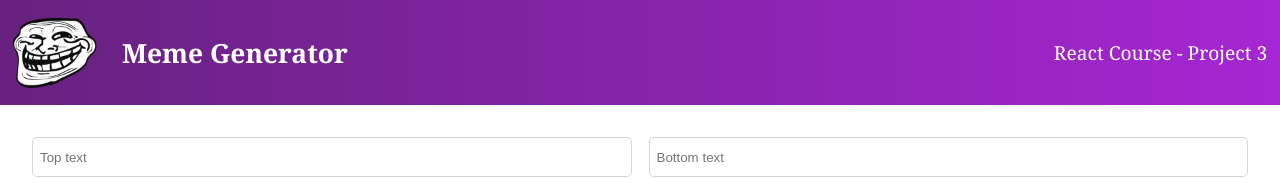
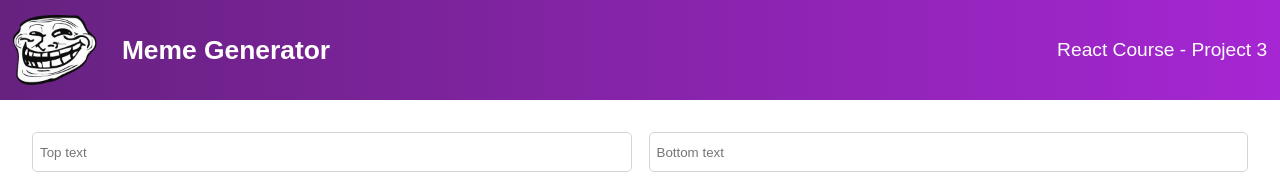
Before and after one commit to Mussina123/React-meme-app, a React (Create React App) app in the folder meme-app/: page / in a window 1280 px wide. Shown: the top 179 px of the page. Built offline with nearby package versions, Linux system fonts and the light colour scheme; no server answers.

Commit message:
changed font-family

```diff
--- a/meme-app/src/index.html
+++ b/meme-app/src/index.html
@@ -4,6 +4,12 @@
     <meta charset="UTF-8" />
     <meta http-equiv="X-UA-Compatible" content="IE=edge" />
     <meta name="viewport" content="width=device-width, initial-scale=1.0" />
+    <link rel="preconnect" href="https://fonts.googleapis.com" />
+    <link rel="preconnect" href="https://fonts.gstatic.com" crossorigin />
+    <link
+      href="https://fonts.googleapis.com/css2?family=Inter:wght@100;200;300;400;500&family=Karla:wght@200;300;400&display=swap"
+      rel="stylesheet"
+    />
     <link rel="preconnect" href="https://fonts.googleapis.com" />
     <link rel="preconnect" href="https://fonts.gstatic.com" crossorigin />
     <link
--- a/meme-app/src/styles.css
+++ b/meme-app/src/styles.css
@@ -5,7 +5,7 @@
 body {
     margin: 0;
     padding: 0;
-    font-family: "Georgia"
+    font-family: 'Karla', sans-serif;
 }
 
 main {
```
